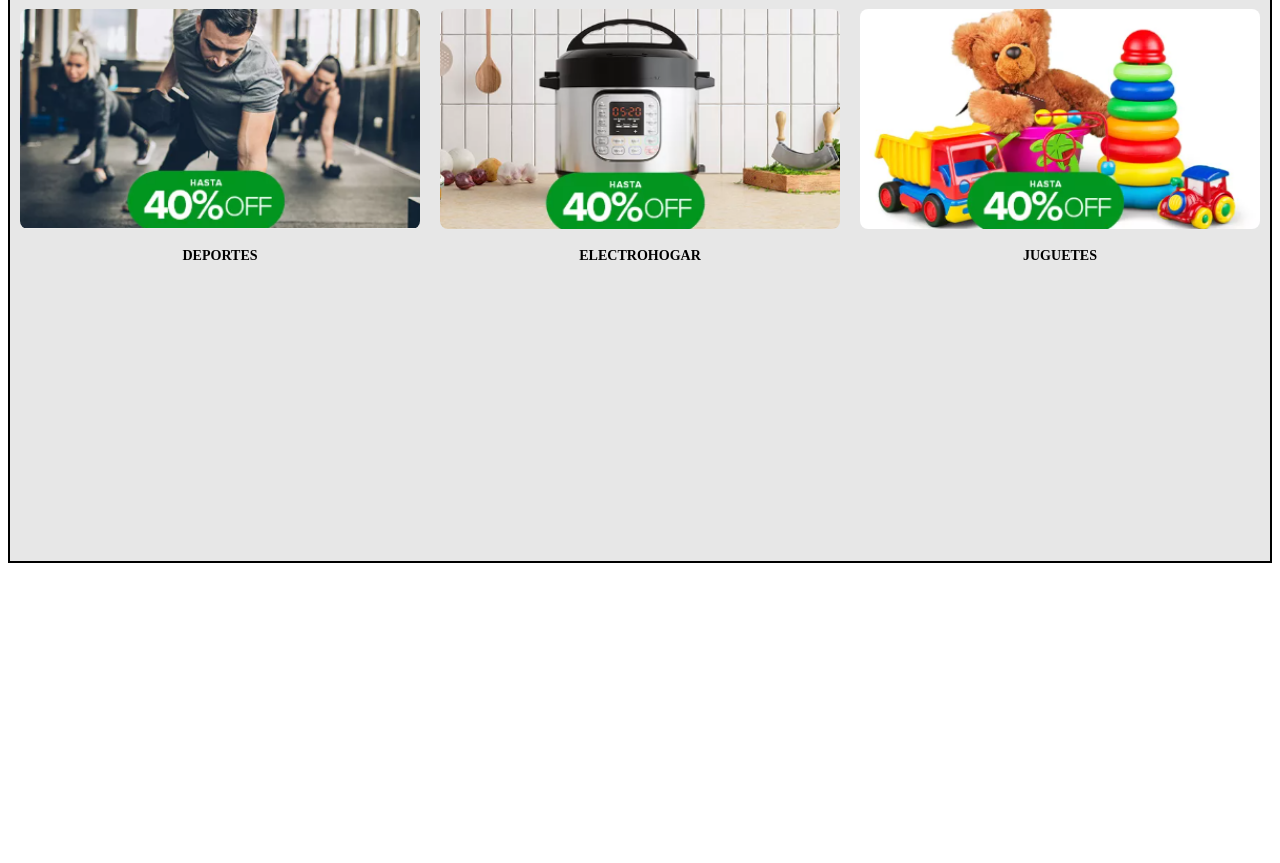
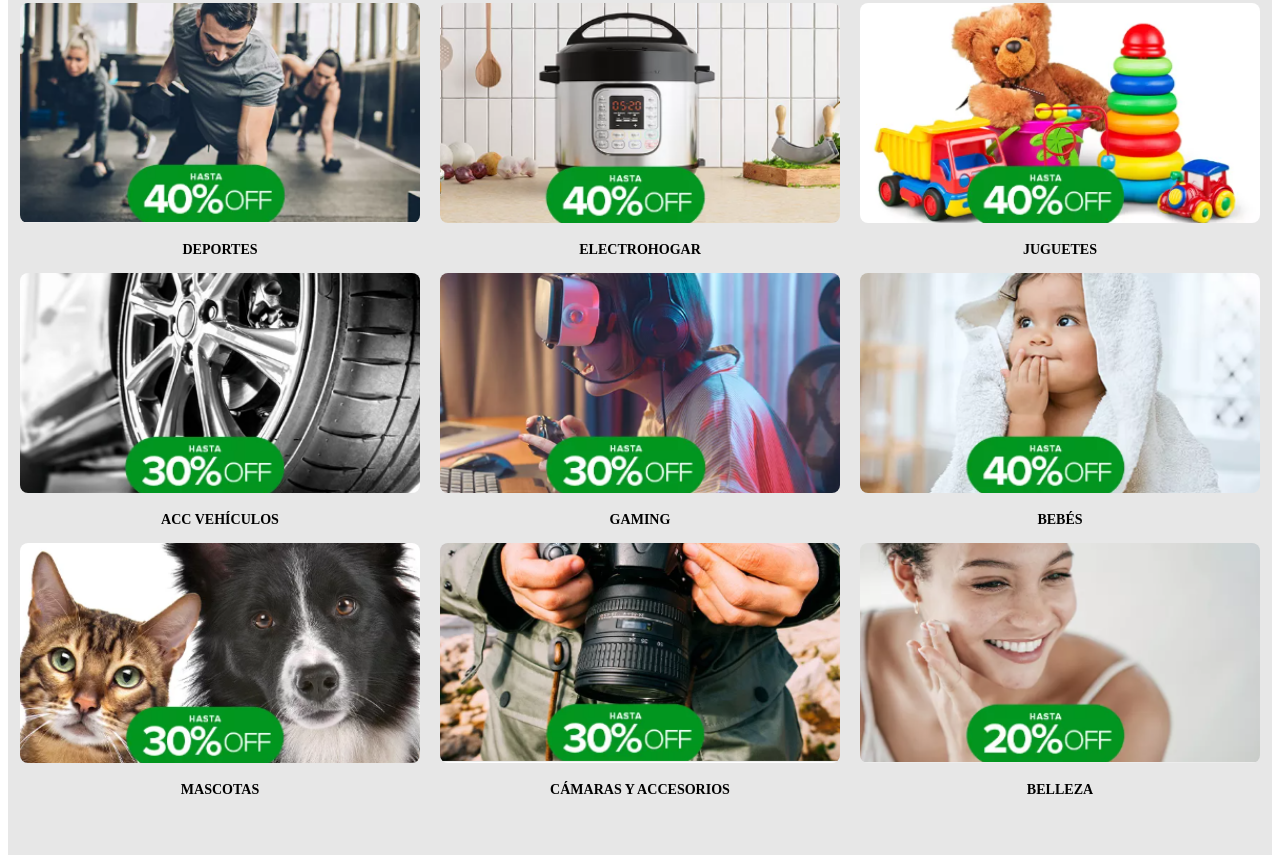
Before and after one commit to Diego262001/Proyecto-Final, a plain HTML site: page index.html in a window 1280 px wide. Shown: the part 1235-2098 px from the top of the page. Before the commit the page ends 1806 px from the top, so only its background shows below. Drawn offline with Linux system fonts and the light colour scheme.

Commit message:
feat:Se termina sección de categorias

```diff
--- a/index.html
+++ b/index.html
@@ -70,7 +70,6 @@
                     </button>
                 </a>
             </div>
-
             <div class="Ofertas-dia">
                 <a href="https://www.google.com/">
                     <button id="Ofertas-dia">SOLO POR HOY</button>
@@ -175,7 +174,7 @@
                 </div>
             </div>
         </section>
-        <section class="contenedor-1">
+        <section class="contenedor-2">
             <div class="titulo">
                 <h2>LOS FAVORITOS</h2>
             </div>
@@ -204,6 +203,55 @@
                     </div>
                 </div>
             </div>
+            <div>
+                <div class="div-1">
+                    <div> <a href="https://www.google.com/" target="_self">
+                        <div> <img src="./assets/vehiculos.png" alt="Llanta" class="img-celulares">
+                            <div class="titulo">
+                                <h3>ACC VEHÍCULOS</h3>
+                            </div>
+                        </div>
+                    </div>
+                    <div> <a href="https://www.google.com/" target="_self">
+                        <div> <img src="./assets/gaming.png" alt="Persona-con-lentes-vr" class="img-celulares">
+                            <div class="titulo">
+                                <h3>GAMING</h3>
+                            </div>
+                        </div>
+                    </div>
+                    <div> <a href="https://www.google.com/" target="_self">
+                        <div> <img src="./assets/bebes.png" alt="Bebé" class="img-celulares">
+                            <div class="titulo">
+                                <h3>BEBÉS</h3>
+                            </div>
+                        </div>
+                </div>
+            </div>
+            <div>
+                <div class="div-1">
+                    <div> <a href="https://www.google.com/" target="_self">
+                        <div> <img src="./assets/mascotas.png" alt="Perro-y-gato" class="img-celulares">
+                            <div class="titulo">
+                                <h3>MASCOTAS</h3>
+                            </div>
+                        </div>
+                    </div>
+                    <div> <a href="https://www.google.com/" target="_self">
+                        <div> <img src="./assets/camara.png" alt="Camara" class="img-celulares">
+                            <div class="titulo">
+                                <h3>CÁMARAS Y ACCESORIOS</h3>
+                            </div>
+                        </div>
+                    </div>
+                    <div> <a href="https://www.google.com/" target="_self">
+                        <div> <img src="./assets/belleza.png" alt="Mujer-sonriendo" class="img-celulares">
+                            <div class="titulo">
+                                <h3>BELLEZA</h3>
+                            </div>
+                        </div>
+                    </div>
+                </div>
+            </div>
         </section>
     </main>
 </body>
--- a/styles.css
+++ b/styles.css
@@ -326,14 +326,14 @@ a:hover {
 
 }
 .full-week {
-    width: 1350px;
+    width: 1333px;
     height: 150px;
 }
 #img-full-week:hover {
     cursor: pointer;
 }
 .contenedor-1 {
-    border: 2px solid black;
+    /* border: 2px solid black; */
     display: block;
     padding: 8px 10px;
     text-align: center;
@@ -359,3 +359,14 @@ a:hover {
     width: 400px;
     border-radius: 8px;
 }
+.contenedor-2 {
+    /* border: 2px solid black;  */
+    display: block;
+    padding: 8px 10px;
+    text-align: center;
+    height: 900px;
+    background-color: #E7E7E7;
+}
+.img-celulares:hover {
+    border: 1px solid grey;
+}
```
Also changed, not shown: assets/bebes.png (added), assets/belleza.png (added), assets/camara.png (added), assets/gaming.png (added), assets/mascotas.png (added), assets/vehiculos.png (added).
